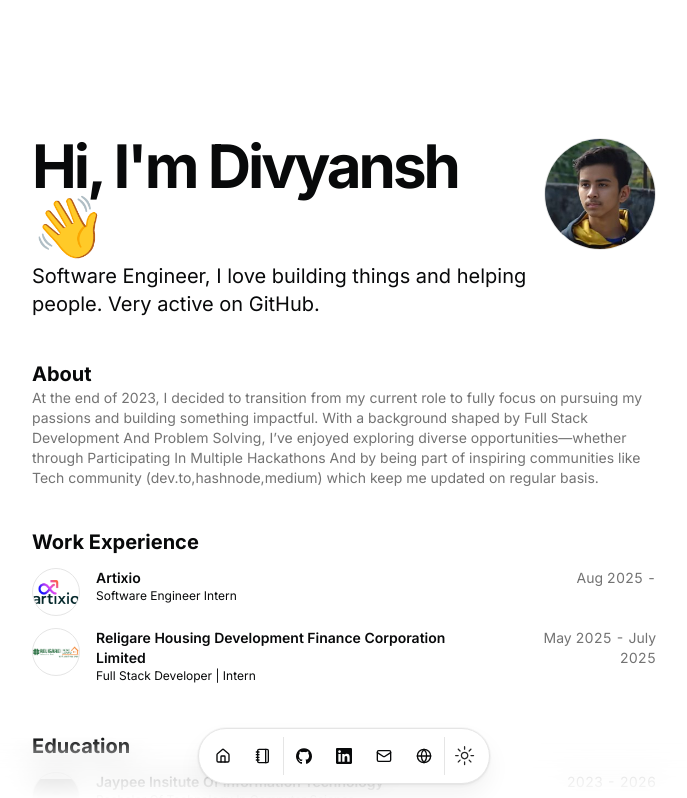
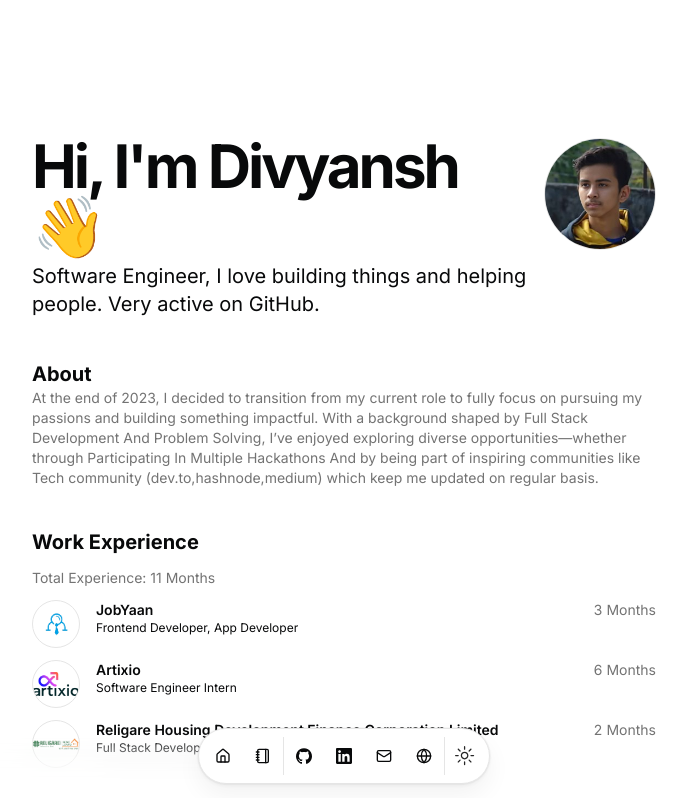
Before and after one commit to divyanshwrite/divyanshPortfolio, a Next.js app: page / in a window 1280 px wide. Shown: the top 798 px of the page, without its empty margins (296-983 px from the left). Built offline with nearby package versions, Linux system fonts and the light colour scheme; grey boxes are pictures that could not be loaded.

Commit message:
Update portfolio experience and contact copy

```diff
--- a/src/app/page.tsx
+++ b/src/app/page.tsx
@@ -54,6 +54,11 @@ export default function Page() {
           <BlurFade delay={BLUR_FADE_DELAY * 5}>
             <h2 className="text-xl font-bold">Work Experience</h2>
           </BlurFade>
+          <BlurFade delay={BLUR_FADE_DELAY * 5.5}>
+            <p className="text-sm text-muted-foreground">
+              Total Experience: 11 Months
+            </p>
+          </BlurFade>
           {DATA.work.map((work, id) => (
             <BlurFade
               key={work.company}
@@ -67,7 +72,7 @@ export default function Page() {
                 subtitle={work.title}
                 href={work.href}
                 badges={work.badges}
-                period={`${work.start} - ${work.end ?? "Present"}`}
+                period={work.duration ?? `${work.start} - ${work.end ?? "Present"}`}
                 description={work.description}
               />
             </BlurFade>
@@ -206,15 +211,18 @@ export default function Page() {
                 Get in Touch
               </h2>
               <p className="mx-auto max-w-[600px] text-muted-foreground md:text-xl/relaxed lg:text-base/relaxed xl:text-xl/relaxed">
-                Want to chat? Just shoot me a dm{" "}
+                Thank you for visiting my portfolio. I&apos;m always open to
+                exploring new opportunities, professional collaborations, and
+                meaningful projects. If you&apos;d like to discuss a role,
+                partnership, or potential collaboration, please reach out via{" "}
                 <Link
                   href={DATA.contact.social.X.url}
                   className="text-blue-500 hover:underline"
                 >
-                  with a direct question on Mail
-                </Link>{" "}
-                and I&apos;ll respond whenever I can. I will ignore all
-                soliciting.
+                  email
+                </Link>
+                . I&apos;ll respond at the earliest opportunity and look
+                forward to connecting with you. 😊
               </p>
             </div>
           </BlurFade>
--- a/src/components/resume-card.tsx
+++ b/src/components/resume-card.tsx
@@ -17,7 +17,7 @@ interface ResumeCardProps {
   href?: string;
   badges?: readonly string[];
   period: string;
-  description?: string;
+  description?: string | readonly string[];
 }
 export const ResumeCard = ({
   logoUrl,
@@ -100,7 +100,15 @@ export const ResumeCard = ({
               }}
               className="mt-2 text-xs sm:text-sm"
             >
-              {description}
+              {Array.isArray(description) ? (
+                <ul className="list-disc space-y-1 pl-4">
+                  {description.map((item) => (
+                    <li key={item}>{item}</li>
+                  ))}
+                </ul>
+              ) : (
+                description
+              )}
             </motion.div>
           )}
         </div>
--- a/src/data/resume.tsx
+++ b/src/data/resume.tsx
@@ -62,6 +62,24 @@ export const DATA = {
 
   work: [
     {
+      company: "JobYaan",
+      href: "https://jobyaan.com/",
+      badges: [],
+      location: "Remote",
+      title: "Frontend Developer, App Developer",
+      logoUrl: "/JobYaan.png",
+      start: "Jan 2025",
+      end: "Present",
+      duration: "3 Months",
+      description: [
+        "Built and launched JobYaan, a React Native/Expo job marketplace for blue-collar workers in India, taking the product from inception to Play Store release.",
+        "Helped the app cross 100+ downloads within its first week of going live through a polished mobile experience and production-ready release flow.",
+        "Architected the frontend for job discovery, multi-step job posting, recruiter workflows, deep linking, and user onboarding.",
+        "Integrated Razorpay payments with GST handling, FCM push notifications, Firebase Analytics, and SMS OTP auto-fetch using Android SMS Retriever API.",
+        "Collaborated with backend (Go/Gin) and QA teams across EAS build pipelines, release testing, and production deployments.",
+      ],
+    },
+    {
       company: "Artixio",
       href: "https://www.artixio.com/",
       badges: [],
@@ -70,6 +88,7 @@ export const DATA = {
       logoUrl: "/Artixio.png",
       start: "Aug 2025",
       end: "",
+      duration: "6 Months",
       description:
         "Working On Automation And User Interface And User Expreience For The Web",
     },
@@ -82,6 +101,7 @@ export const DATA = {
       logoUrl: "/Religare.png",
       start: "May 2025",
       end: "July 2025",
+      duration: "2 Months",
       description:
         "I built a MERN-based entitlement review system for three departments, reducing manual review efforts by 60%. I integrated LDAP authentication and Excel-driven rights controls with dynamic filters, automated notification emails with Nodemailer (migrating from Gmail to Outlook SMTP), and led the production deployment on Ubuntu 22.04. Additionally, I authored comprehensive documentation for code, database, production, and onboarding workflows.",
     },
```
Also changed, not shown: public/JobYaan.png (added).
